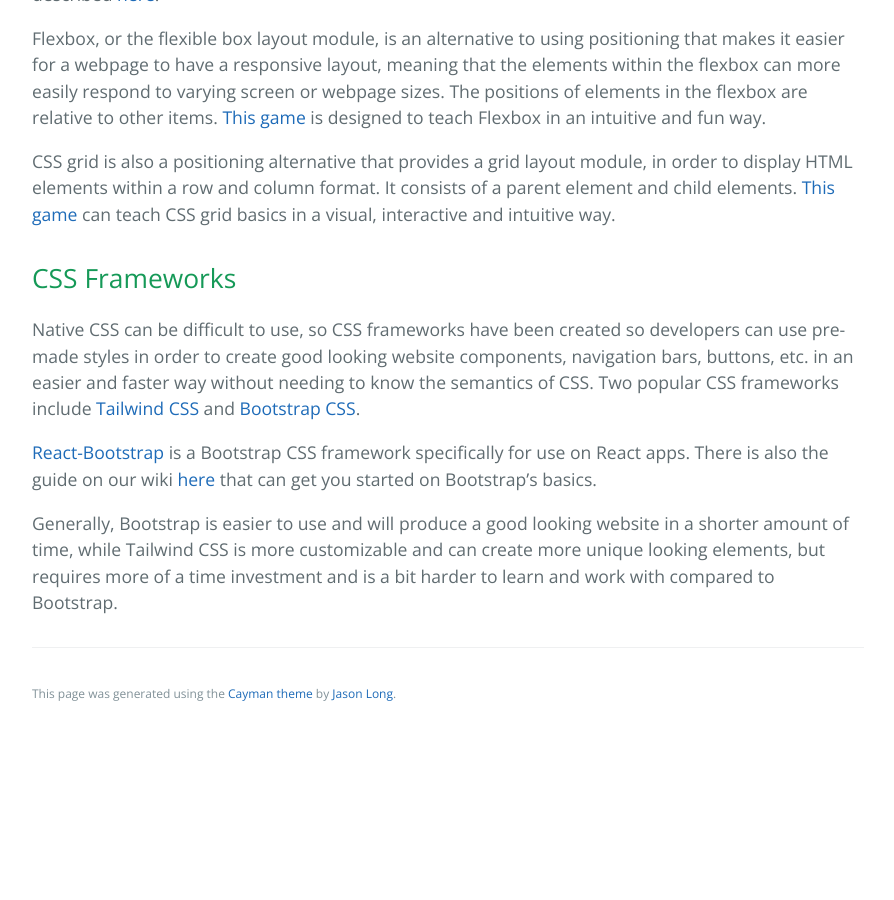
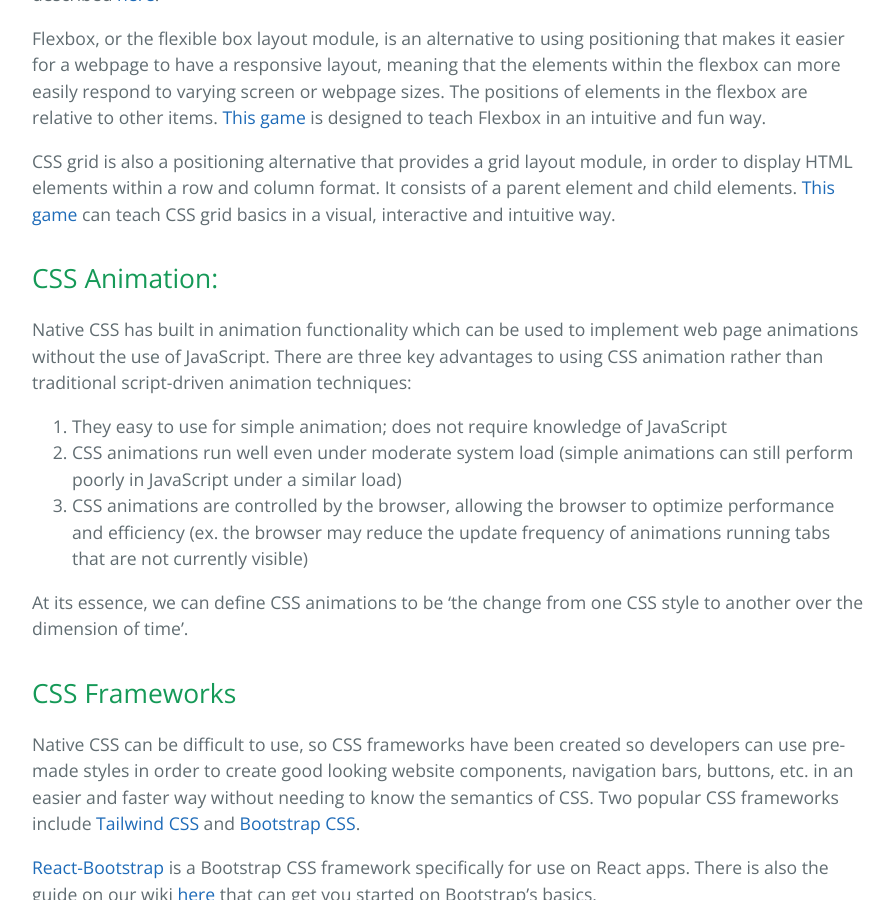
Before and after one commit to learning-software-engineering/learning-software-engineering.github.io, a Jekyll site: the page built from Topics/Tech_Stacks/CSS.md, in a window 1280 px wide and 900 px high, scrolled down 2207 px. Shown: the whole window, without its empty margins (192-1086 px from the left). Built offline with Jekyll 4.4.1, drawn with Linux system fonts in a browser that asks for light colours; our own code applies the rules of GitHub Pages for plain Markdown files; before the commit the page ends 2943 px from its top, so only the background shows below that.

Commit message:
made initial commit to add CSS animation section to the Topics/Tech_Stacks/CSS.md file

```diff
--- a/Topics/Tech_Stacks/CSS.md
+++ b/Topics/Tech_Stacks/CSS.md
@@ -35,6 +35,15 @@
 
 CSS grid is also a positioning alternative that provides a grid layout module, in order to display HTML elements within a row and column format. It consists of a parent element and child elements. [This game](https://cssgridgarden.com/) can teach CSS grid basics in a visual, interactive and intuitive way.
 
+## CSS Animation:
+
+Native CSS has built in animation functionality which can be used to implement web page animations without the use of JavaScript. There are three key advantages to using CSS animation rather than traditional script-driven animation techniques:
+1. They easy to use for simple animation; does not require knowledge of JavaScript
+2. CSS animations run well even under moderate system load (simple animations can still perform poorly in JavaScript under a similar load)
+3. CSS animations are controlled by the browser, allowing the browser to optimize performance and efficiency (ex. the browser may reduce the update frequency of animations running tabs that are not currently visible)
+
+At its essence, we can define CSS animations to be 'the change from one CSS style to another over the dimension of time'.
+
 ## CSS Frameworks
 
 Native CSS can be difficult to use, so CSS frameworks have been created so developers can use pre-made styles in order to create good looking website components, navigation bars, buttons, etc. in an easier and faster way without needing to know the semantics of CSS. Two popular CSS frameworks include [Tailwind CSS](https://tailwindcss.com/) and [Bootstrap CSS](https://getbootstrap.com/docs/3.4/css/).
```
